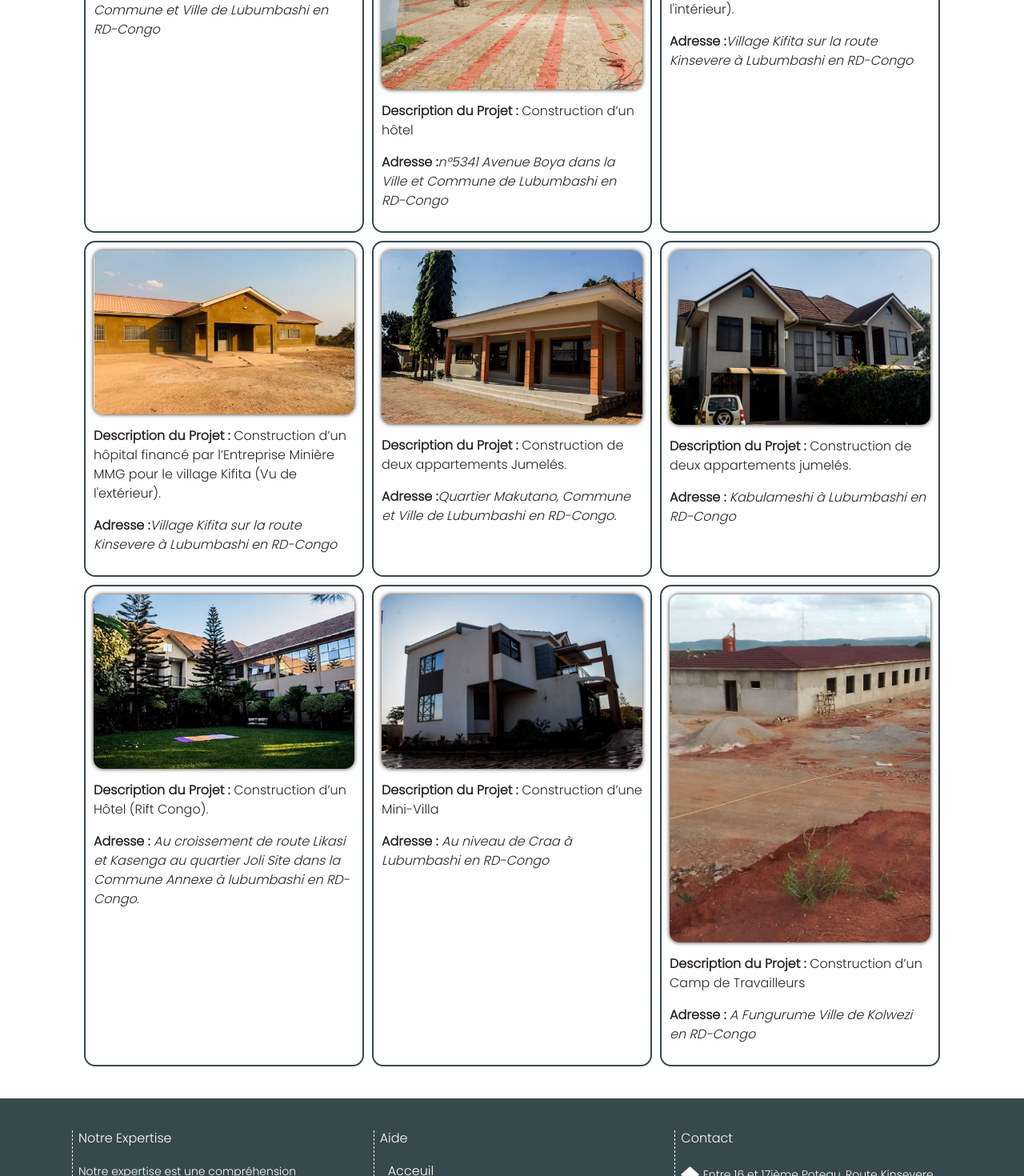
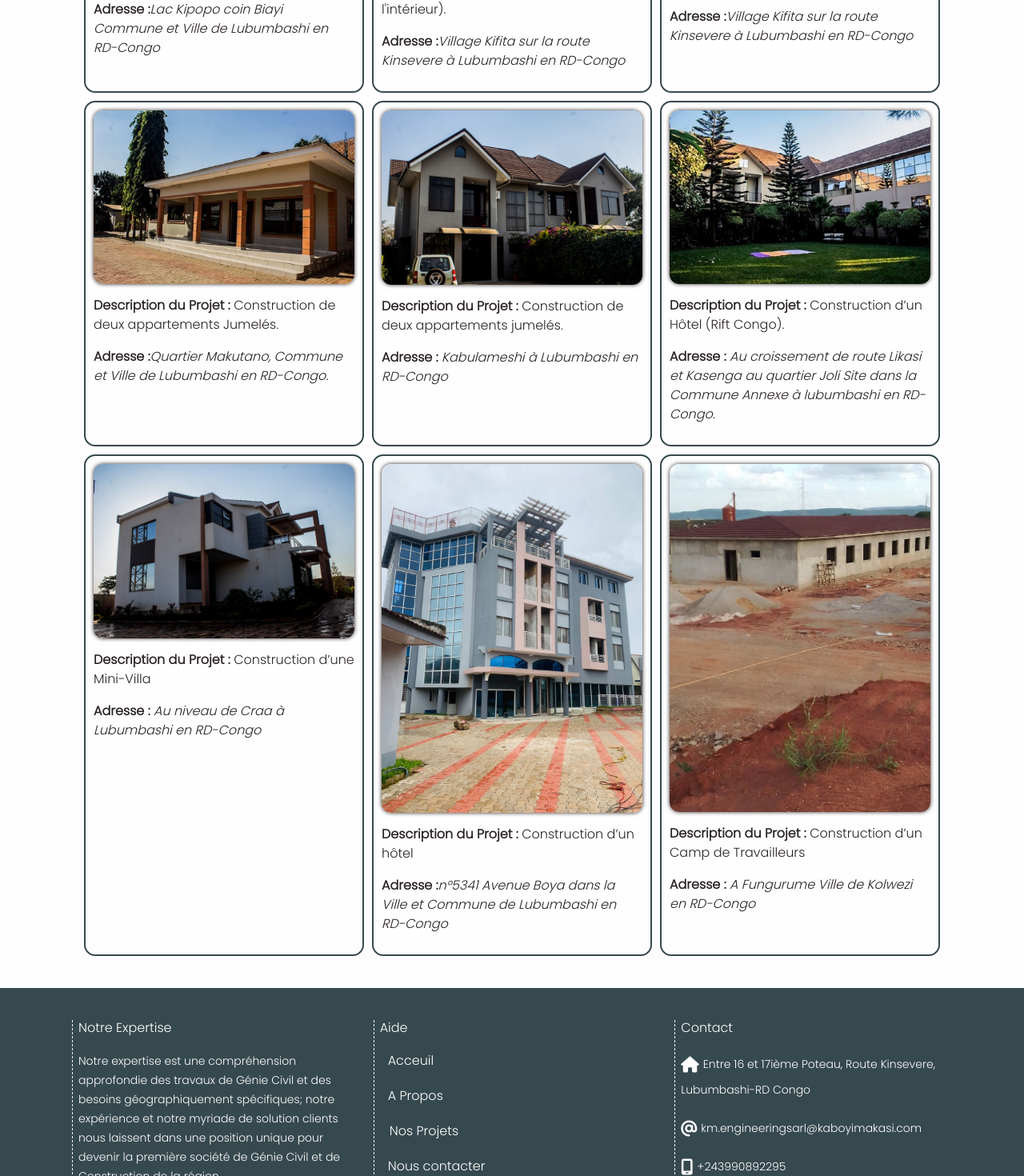
Before and after one commit to MarcellinMweze/site-kaboyi-makasi-react, a React (Create React App) app: page /projets in a window 1280 px wide. Shown: the part 560-2030 px from the top of the page at 80% size. Built offline with nearby package versions, Linux system fonts and the light colour scheme.

Commit message:
Ajout images

```diff
--- a/src/components/Navigation.js
+++ b/src/components/Navigation.js
@@ -16,7 +16,7 @@ const Navigation = () => {
         <li>
           <NavLink
             to="/"
-            className={(nav) => (nav.isActive ? "nav-active" : "hover")}
+            className={(nav) => (nav.isActive ? "nav_active" : "hover")}
           >
             Acceuil
           </NavLink>
@@ -24,7 +24,7 @@ const Navigation = () => {
         <li>
           <NavLink
             to="/apropos"
-            className={(nav) => (nav.isActive ? "nav-active" : "hover")}
+            className={(nav) => (nav.isActive ? "nav_active" : "hover")}
           >
             A Propos
           </NavLink>
@@ -32,7 +32,7 @@ const Navigation = () => {
         <li>
           <NavLink
             to="/projets"
-            className={(nav) => (nav.isActive ? "nav-active" : "hover")}
+            className={(nav) => (nav.isActive ? "nav_active" : "hover")}
           >
             Nos Projets
           </NavLink>
@@ -40,7 +40,7 @@ const Navigation = () => {
         <li>
           <NavLink
             to="/contact"
-            className={(nav) => (nav.isActive ? "nav-active" : "hover")}
+            className={(nav) => (nav.isActive ? "nav_active" : "hover")}
           >
             Nous contacter
           </NavLink>
--- a/src/components/Presentation.js
+++ b/src/components/Presentation.js
@@ -3,7 +3,7 @@ import batiment1 from "../assets/images/batiment1.jpg";
 import batiment5 from "../assets/images/station2.jpg";
 import batiment4 from "../assets/images/hotel-rift.jpg";
 import makomeno from "../assets/images/batiment4.jpg";
-import universite from "../assets/images/universite-Aumonier.jpg"
+import universite from "../assets/images/universite-Aumonier.jpeg"
 
 const Presentation = () => {
   return (
--- a/src/index.css
+++ b/src/index.css
@@ -190,7 +190,7 @@ ul {
   color: var(--ecrit);
   font-weight: 600;
 }
-.nav-active {
+.nav_active {
   border: 2px solid var(--background1);
   border-radius: 8px;
   color: var(--background1);
--- a/src/pages/Projets.js
+++ b/src/pages/Projets.js
@@ -11,7 +11,7 @@ import makomeno from "../assets/images/makomeno.jpg";
 import hotelRift from "../assets/images/hotel-rift.jpg";
 import appartementJumele from "../assets/images/Maison d'habitation kabula meshi.jpg";
 import miniVilla from "../assets/images/villa-craa.jpg";
-import universite from "../assets/images/universite-Aumonier.jpg";
+import universite from "../assets/images/universite-Aumonier.jpeg";
 import hotelRoger from "../assets/images/mr-roger-hotel.jpeg";
 import camp from "../assets/images/camp-de-travailleurs.jpeg"
 import AnimationPage from "../AnimationPage";
@@ -46,19 +46,6 @@ const Projets = () => {
                   <strong>Adresse :</strong>
                   <em>
                     Lac Kipopo coin Biayi Commune et Ville de Lubumbashi en RD-Congo
-                  </em>
-                </p>
-              </div>
-              <div className="projet-card">
-                <img src={hotelRoger} alt="Photo de l'hôtel Mr Roger" />
-                <p>
-                  <strong>Description du Projet : </strong>Construction d’un
-                  hôtel
-                </p>
-                <p>
-                  <strong>Adresse :</strong>
-                  <em>
-                    n°5341 Avenue Boya dans la Ville et Commune de Lubumbashi en RD-Congo
                   </em>
                 </p>
               </div>
@@ -142,6 +129,19 @@ const Projets = () => {
                 </p>
               </div>
               <div className="projet-card">
+                <img src={hotelRoger} alt="Photo de l'hôtel Mr Roger" />
+                <p>
+                  <strong>Description du Projet : </strong>Construction d’un
+                  hôtel
+                </p>
+                <p>
+                  <strong>Adresse :</strong>
+                  <em>
+                    n°5341 Avenue Boya dans la Ville et Commune de Lubumbashi en RD-Congo
+                  </em>
+                </p>
+              </div>
+              <div className="projet-card">
                 <img src={camp} alt="Photo d'un Camp de travailleurs" />
                 <p>
                   <strong>Description du Projet : </strong> Construction d’un Camp de Travailleurs
```
Also changed, not shown: src/assets/images/universite-Aumonier.jpeg (added), src/assets/images/universite-Aumonier.jpg (deleted).
